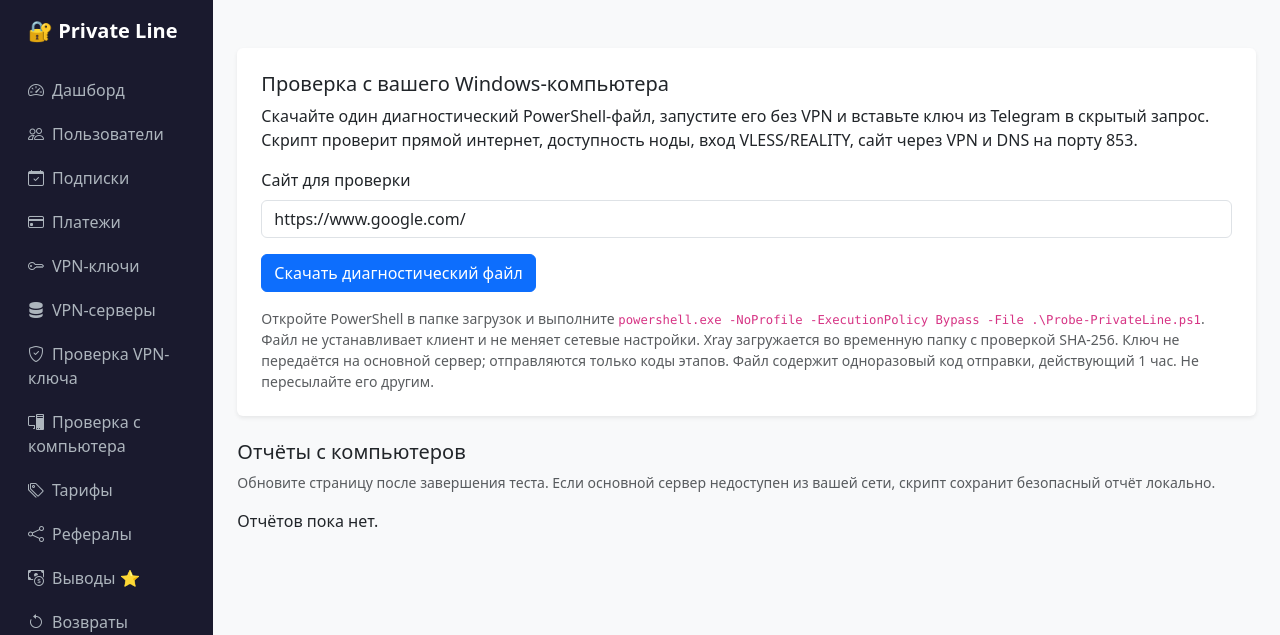
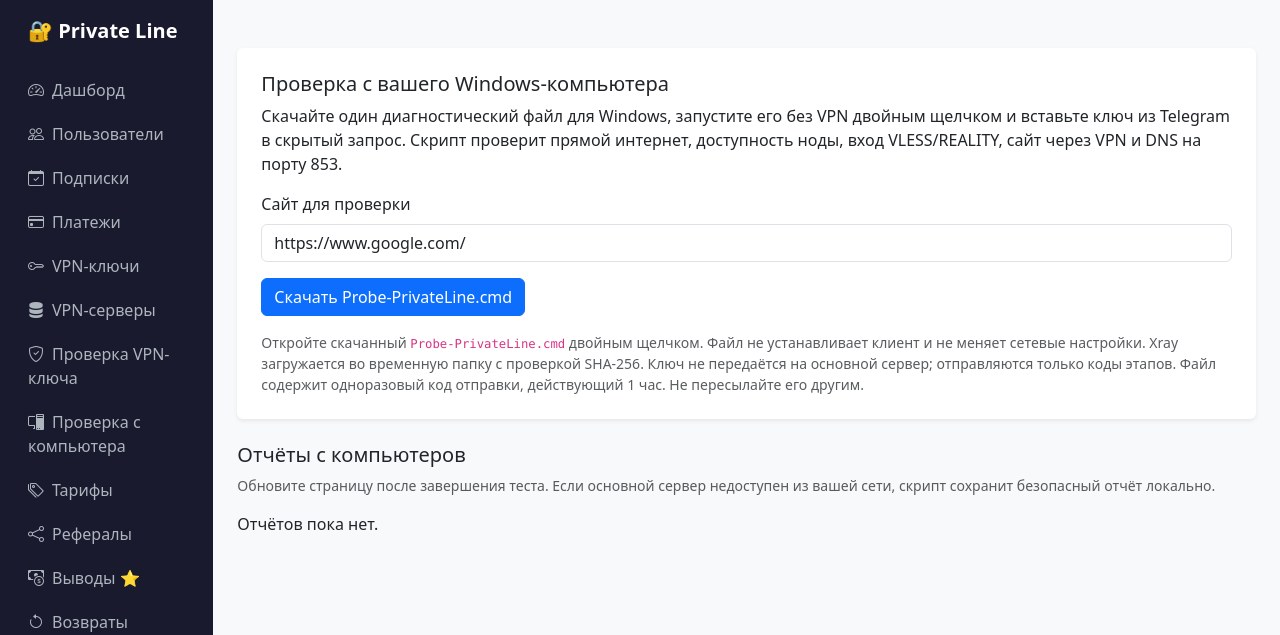
Before and after one commit to venomimonstro/Private-line-tg-claude, a FastAPI app: template admin/templates/vpn_probe.html in a window 1280 px wide. Shown: the top 635 px of the page. Run offline with FastAPI, Linux system fonts and the light colour scheme; the template is opened without the code that fills it, so the values that code supplies are empty; parts of the project's set-up code (start-up, migrations or seed data) failed here and were passed over.

Commit message:
Ship double-click Windows VPN probe as one CMD file

```diff
--- a/admin/templates/vpn_probe.html
+++ b/admin/templates/vpn_probe.html
@@ -2,14 +2,14 @@
 {% block content %}
 <div class="card p-4 mb-4">
   <h5>Проверка с вашего Windows-компьютера</h5>
-  <p>Скачайте один диагностический PowerShell-файл, запустите его без VPN и вставьте ключ из Telegram в скрытый запрос. Скрипт проверит прямой интернет, доступность ноды, вход VLESS/REALITY, сайт через VPN и DNS на порту 853.</p>
+  <p>Скачайте один диагностический файл для Windows, запустите его без VPN двойным щелчком и вставьте ключ из Telegram в скрытый запрос. Скрипт проверит прямой интернет, доступность ноды, вход VLESS/REALITY, сайт через VPN и DNS на порту 853.</p>
   <form method="post" action="/admin/vpn-probe/download">
     <input type="hidden" name="csrf" value="{{ csrf }}">
     <label for="site" class="form-label">Сайт для проверки</label>
     <input id="site" name="site" class="form-control mb-3" type="url" required value="https://www.google.com/" maxlength="1200">
-    <button type="submit" class="btn btn-primary">Скачать диагностический файл</button>
+    <button type="submit" class="btn btn-primary">Скачать Probe-PrivateLine.cmd</button>
   </form>
-  <p class="mt-3 mb-0 small text-muted">Откройте PowerShell в папке загрузок и выполните <code>powershell.exe -NoProfile -ExecutionPolicy Bypass -File .\Probe-PrivateLine.ps1</code>. Файл не устанавливает клиент и не меняет сетевые настройки. Xray загружается во временную папку с проверкой SHA-256. Ключ не передаётся на основной сервер; отправляются только коды этапов. Файл содержит одноразовый код отправки, действующий 1 час. Не пересылайте его другим.</p>
+  <p class="mt-3 mb-0 small text-muted">Откройте скачанный <code>Probe-PrivateLine.cmd</code> двойным щелчком. Файл не устанавливает клиент и не меняет сетевые настройки. Xray загружается во временную папку с проверкой SHA-256. Ключ не передаётся на основной сервер; отправляются только коды этапов. Файл содержит одноразовый код отправки, действующий 1 час. Не пересылайте его другим.</p>
 </div>
 <h5>Отчёты с компьютеров</h5>
 <p class="text-muted small">Обновите страницу после завершения теста. Если основной сервер недоступен из вашей сети, скрипт сохранит безопасный отчёт локально.</p>
```
